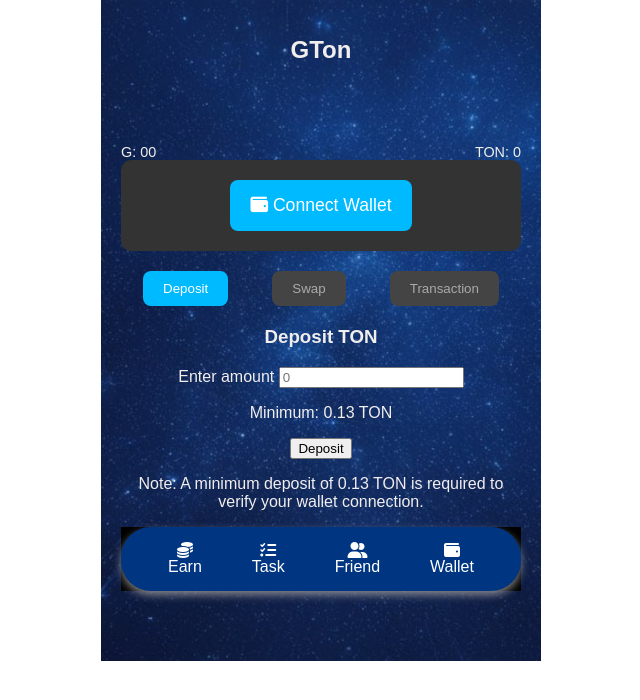
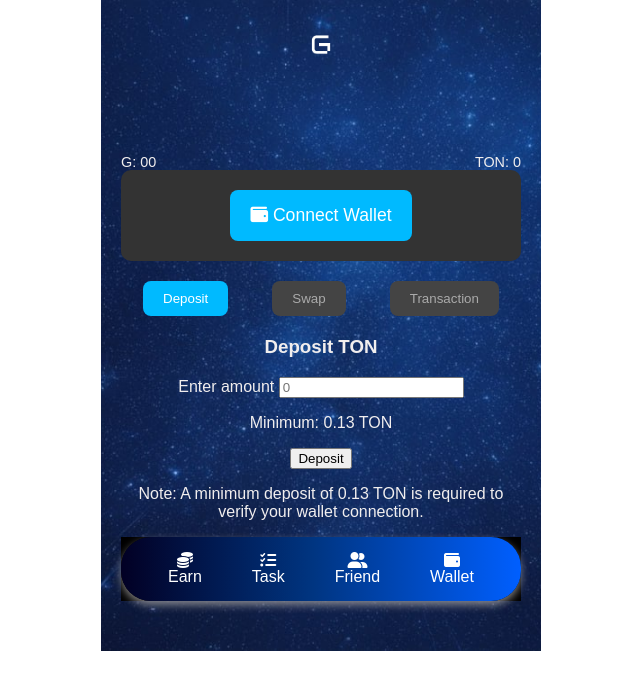
Before and after one commit to PythonDevBd/glory_coin, a website: page wallet.html in a window 1280 px wide. Shown: the whole page, without its empty margins (319-959 px from the left). Drawn offline with Linux system fonts and the light colour scheme; a script that the page names is missing; a web font is replaced by a local one.

Commit message:
Update wallet.html

```diff
--- a/wallet.html
+++ b/wallet.html
@@ -5,6 +5,7 @@
     <meta name="viewport" content="width=device-width, initial-scale=1.0">
     <title>Wallet - iTon</title>
     <link rel="stylesheet" href="assets/css/wallet.css">
+    <link rel="stylesheet" href="assets/css/style.css">
     <link rel="stylesheet" href="https://cdnjs.cloudflare.com/ajax/libs/font-awesome/6.6.0/css/fontawesome.min.css">
     <link rel="stylesheet" href="https://cdnjs.cloudflare.com/ajax/libs/font-awesome/6.0.0-beta3/css/all.min.css">
     <link href="https://fonts.cdnfonts.com/css/i-icefrost" rel="stylesheet">
@@ -12,7 +13,7 @@
 <body>
     <div class="container">
         <div class="header">
-            <h1>GTon</h1>
+              <img src="assets/images/logo.png" alt="Logo" class="logo">
         </div>
 
         <div class="wallet-section">
```
